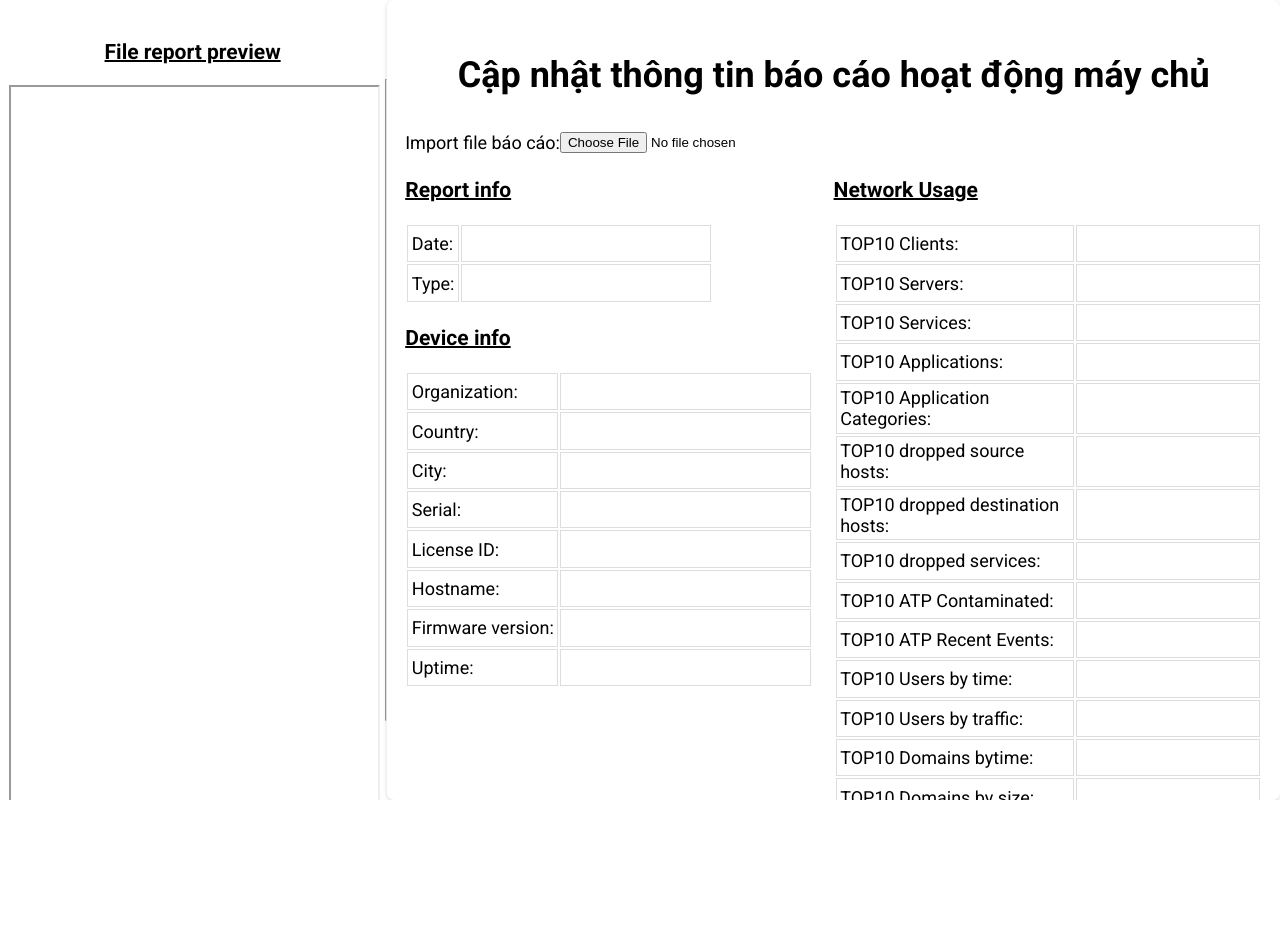
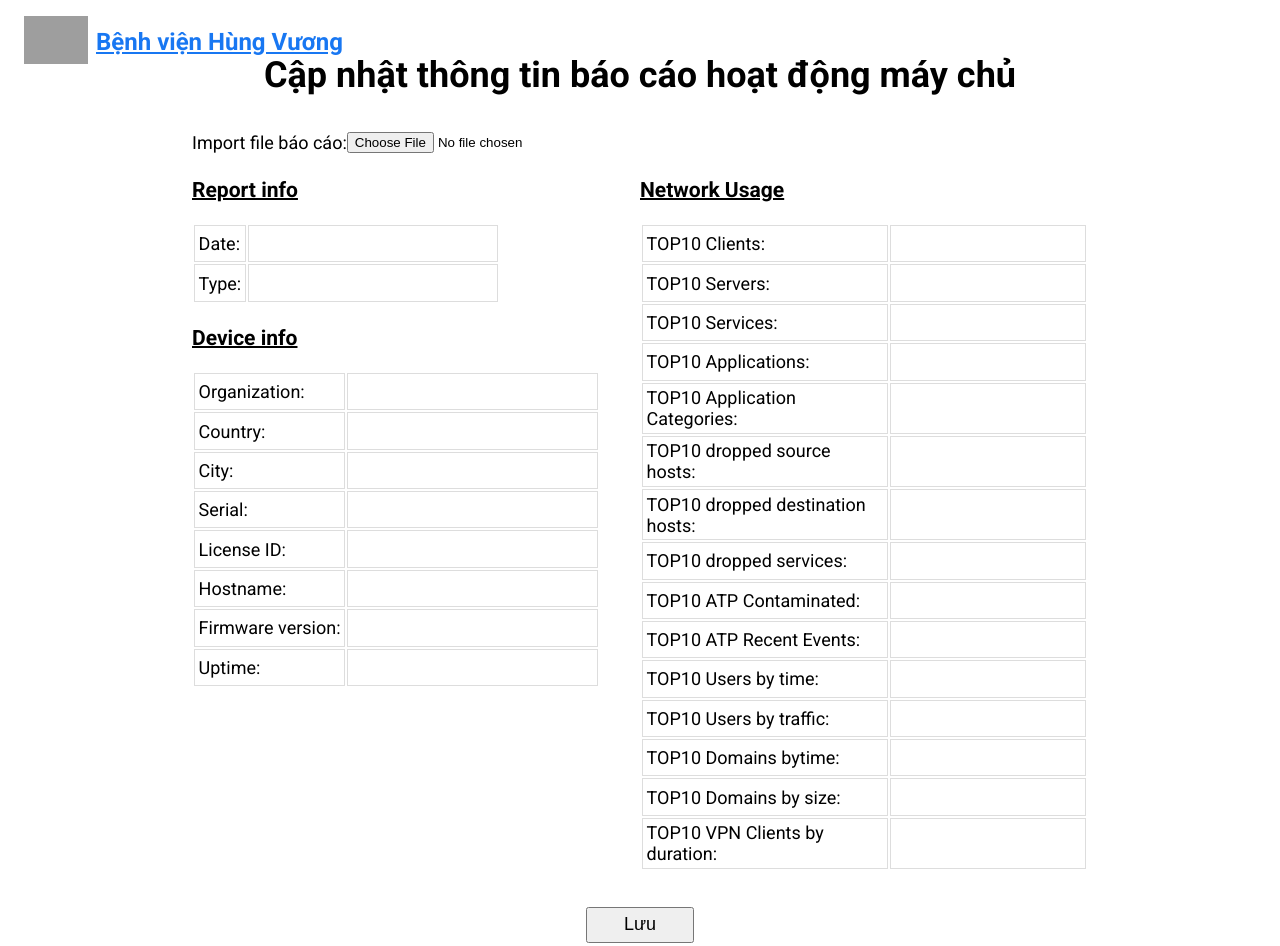
Before and after one commit to shinbe69/extract_server_report, a website: page views/dataCollector.html in a window 1280 px wide. Before the commit the page ends 800 px from the top, so only its background shows below. Drawn offline with nearby package versions, Linux system fonts and the light colour scheme; grey boxes are pictures that could not be loaded.

Commit message:
improving extraction and prepare data for save in database

```diff
--- a/package.json
+++ b/package.json
@@ -14,6 +14,7 @@
     "multer": "^2.0.2",
     "nodemon": "^3.1.10",
     "pdf2pic": "^3.2.0",
+    "sharp": "^0.34.3",
     "tesseract.js": "^6.0.1"
   }
 }
--- a/views/dataCollector.html
+++ b/views/dataCollector.html
@@ -15,11 +15,31 @@
             display: flex;
             font-size: large;
             font-family: "Roboto", sans-serif;
+            position: relative;
+          }
+          #pageHeader {
+            position: absolute;
+            top: 0.5em;
+            left: 1em;
+            width: fit-content;
+            font-size: 1rem;
+            padding: 0.5em;
+            color: #1877F2;
+            display: flex;
+          }
+          #pageHeader img {
+              width: 4rem;
+              margin-right: 0.5rem;
+          }
+          #logoLink {
+            font-size: 1.5rem;
+            color: #1877F2;
+            margin: auto;
+            font-weight: bold;
           }
           form {
             width: 70%;
-              box-shadow: rgba(0, 0, 0, 0.16) 0px 1px 4px;
-              border-radius: 0.4em;
+            margin: auto;
             overflow: auto;
             padding: 1em;
           }
@@ -43,6 +63,7 @@
             font-size: large;
           }
           input[type=text] {
+            overflow: scroll;
             width: 95%;
             padding: 0.2em;
             font-style: italic;
@@ -58,8 +79,8 @@
             display: flex;
           }
           #file-viewer {
-            width: 30%;
-            padding: 1em 0.5em;
+            margin-top: 4em;
+            width: 0%;
             overflow: hidden;
           }
           #file-viewer h3 {
@@ -85,6 +106,9 @@
           }
           #networkUsage {
             width: 50%;
+          }
+          #networkUsageTable {
+            width: 100%;
           }
           td, th {
             border: 1px solid #dddddd;
@@ -130,12 +154,16 @@
         </style>
     </head>
 <body>
-
+<div id="pageHeader">
+  <a href="https://nhansu.bvhungvuong.vn">
+      <img src="https://morongnhansu.bvhungvuong.vn/logobv.png" alt="logo"/>
+  </a>
+  <a href="https://nhansu.bvhungvuong.vn" id="logoLink">Bệnh viện Hùng Vương</a>
+</div>
 <div id="file-viewer">
   <h3>File report preview</h3>
   <iframe width="100%" height="100%" id="reportPreview"></iframe>
 </div>
-<hr>
 <form id="sendDataForm">
   <h1>Cập nhật thông tin báo cáo hoạt động máy chủ</h1>
   <!-- import file -->
@@ -208,7 +236,7 @@
     </div>
   </div>
   <div id="submitWrapper">
-    <input type="submit" value="Lưu">
+    <input id="saveInfo" type="submit" value="Lưu">
   </div>
 </form>
 
@@ -245,6 +273,9 @@
     inputElement.addEventListener("change", handleFiles, false);
     function handleFiles() {
       document.getElementById('loaderWrapper').style.visibility = 'visible'
+      document.getElementById('file-viewer').style.width = '30%'
+      document.getElementById('sendDataForm').style.width = '70%'
+      document.getElementById('saveInfo').disabled = true
       //preview
       const file = this.files[0];
       const reader = new FileReader();
@@ -256,35 +287,33 @@
       const formData = new FormData();
       formData.append("reportFile", file);
       formData.append('keyList', JSON.stringify(keyList))
-      fetch('http://10.17.34.148:3003/upload-report', {
+      formData.append('networkUsageKeyList', JSON.stringify(networkUsageKeyList))
+      fetch('http://localhost:3003/upload-report', {
         method: 'POST',
         body: formData
       })
       .then(res => res.json())
       .then(res => {
-        console.log(res)
         Object.keys(res).forEach(key => {
           document.getElementById(`${key.toLowerCase().replaceAll(' ', '_')}`).value = res[key]
         });
         document.getElementById('loaderWrapper').style.visibility = 'hidden'
+        document.getElementById('saveInfo').disabled = false
       })
       .catch((err) => console.log('Error:', err))
     }
     document.getElementById('sendDataForm').addEventListener('submit', async (event) => {
       event.preventDefault(); // Prevent the default form submission
-      if (event.target.situation.value === '' || event.target.correct_answer.value === '') alert('Vui lòng nhập đầy đủ thông tin!')
-      else {
       const formData = new FormData(event.target);
       const data = Object.fromEntries(formData.entries()); // Convert FormData to an object
       try {
-            const response = await fetch('http://mrns.bvhungvuong.vn:3002/data', {
+          const response = await fetch('http://localhost:3003/save-info', {
           method: 'POST',
           headers: {
               'Content-Type': 'application/json'
           },
           body: JSON.stringify(data),
           });
-
           if (response.ok) {
             let result = await response.json();
             document.getElementById('situation').value = ''
@@ -298,7 +327,6 @@
           console.error('Error:', error);
           alert('Could not connect to the API 🚨');
       }
-    }
     });
   })
 
```
Also changed, not shown: router.js (+33 -5 lines), 1 other file. Lines whose indentation alone changed are shown as unchanged.
